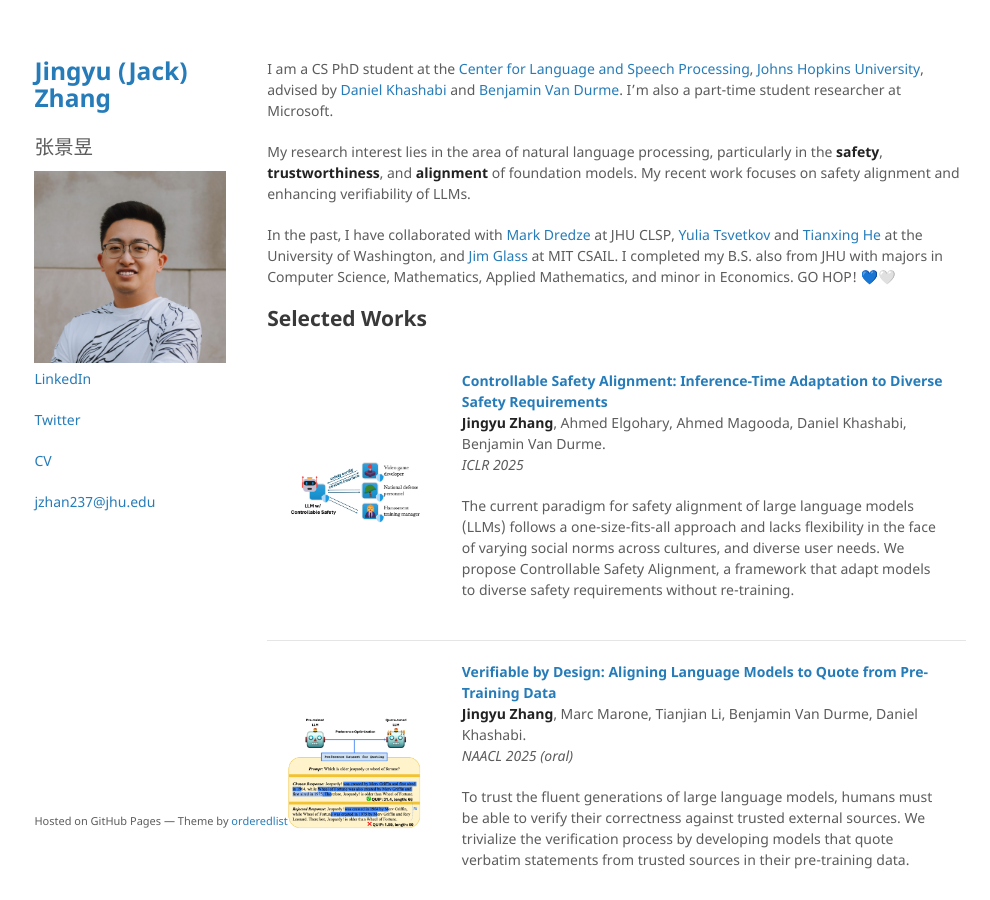
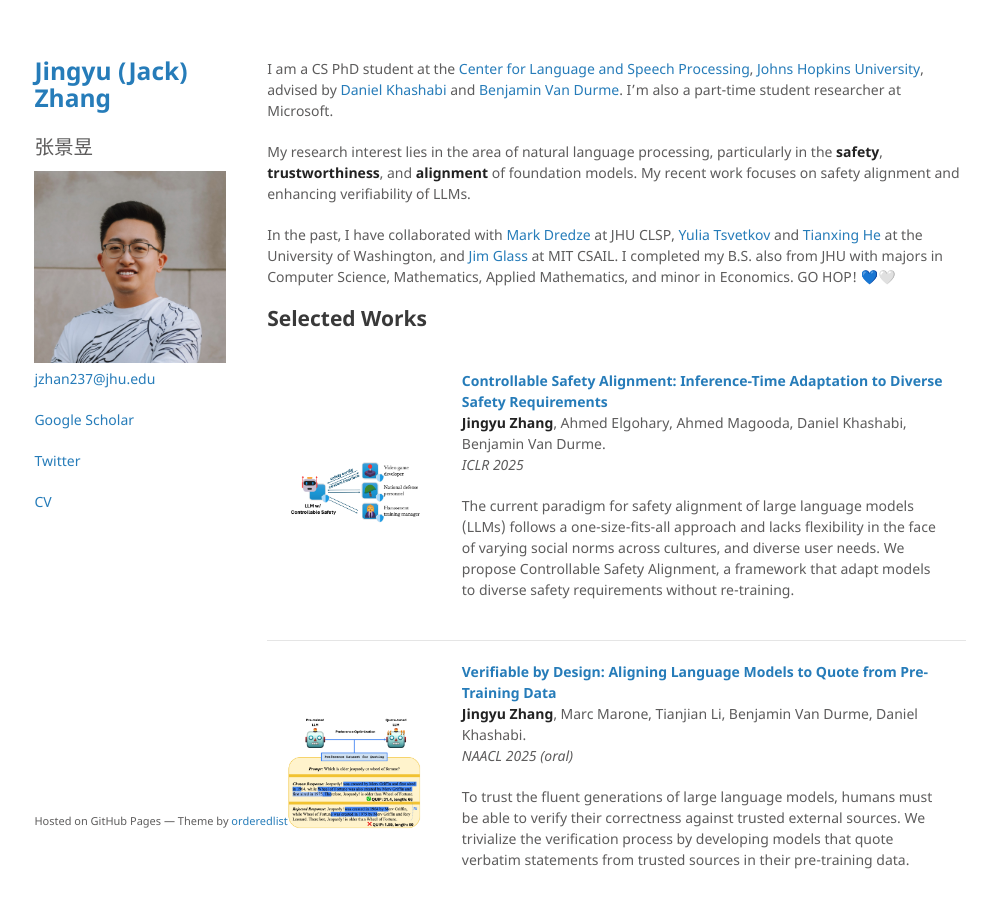
Before and after one commit to jackjyzhang/jackjyzhang.github.io, a Jekyll site: the page built from index.md, in a window 1280 px wide and 900 px high. Shown: the whole window, without its empty margins (140-1130 px from the left). Built offline with Jekyll 4.4.1, drawn with Linux system fonts in a browser that asks for light colours; comment, search, counter and statistics services are not loaded.

Commit message:
add google scholar

```diff
--- a/_layouts/default.html
+++ b/_layouts/default.html
@@ -45,10 +45,12 @@
         {% endif %}
         <!-- CUSTOM BUTTONS -->
         <!-- <p class="view"><a href="https://github.com/jackjyzhang">GitHub</a></p> -->
-        <p class="view"><a href="https://www.linkedin.com/in/jackjingyuzhang/">LinkedIn</a></p>
+        <!-- <p class="view"><a href="https://www.linkedin.com/in/jackjingyuzhang/">LinkedIn</a></p> -->
+        <p class="view"><a href="mailto:jzhan237@jhu.edu">jzhan237@jhu.edu</a></p>
+        <p class="view"><a href="https://scholar.google.com/citations?user=9EC0sDMAAAAJ&hl=en">Google Scholar</a></p>
         <p class="view"><a href="https://twitter.com/jackjingyuzhang">Twitter</a></p>
         <p class="view"><a href="/assets/docs/CV.pdf">CV</a></p>
-        <p class="view"><a href="mailto:jzhan237@jhu.edu">jzhan237@jhu.edu</a></p>
+
       </header>
       <section>
 
```
